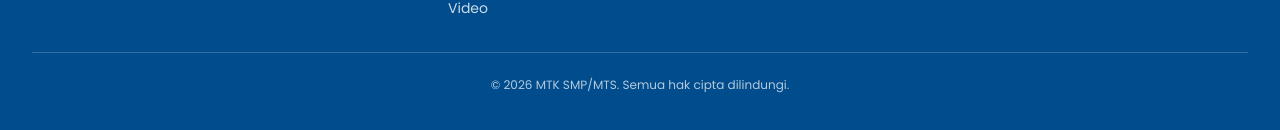
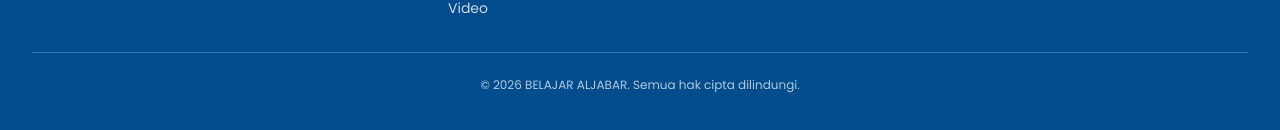
Before and after one commit to ambararsis-cmd/v0-mtk-smp-website, a Next.js app: page / in a window 1280 px wide. Shown: the part 1384-1514 px from the top of the page. Built offline with nearby package versions, Linux system fonts and the light colour scheme.

Commit message:
feat: update copyright text to BELAJAR ALJABAR\n\nUpdated footer copyright notice for new branding

```diff
--- a/components/footer.tsx
+++ b/components/footer.tsx
@@ -44,7 +44,7 @@ export function Footer() {
         </div>
         <div className="mt-6 sm:mt-8 border-t border-white/20 pt-4 sm:pt-6 text-center">
           <p className="text-[10px] sm:text-xs opacity-70">
-            © 2026 MTK SMP/MTS. Semua hak cipta dilindungi.
+            © 2026 BELAJAR ALJABAR. Semua hak cipta dilindungi.
           </p>
         </div>
       </div>
```
